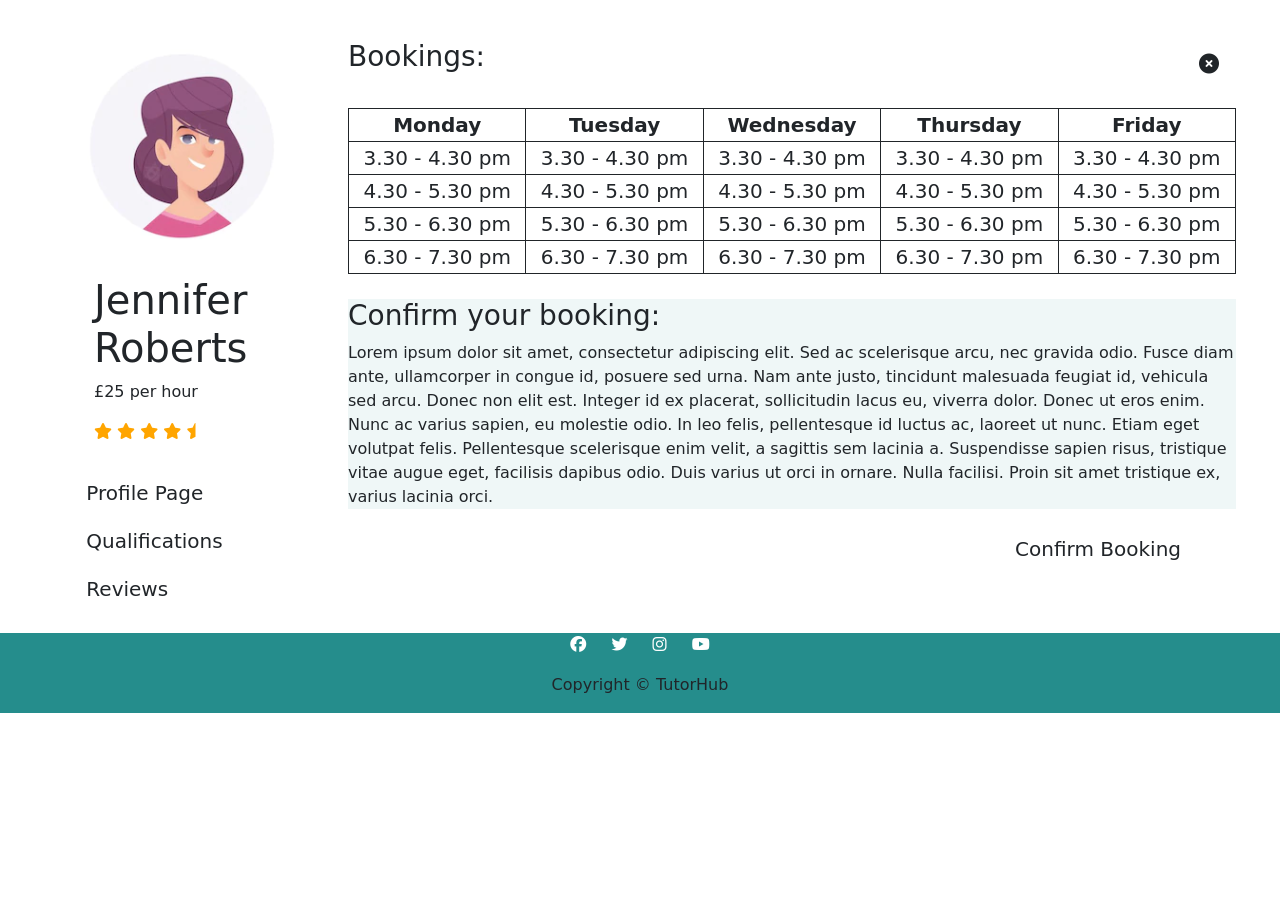
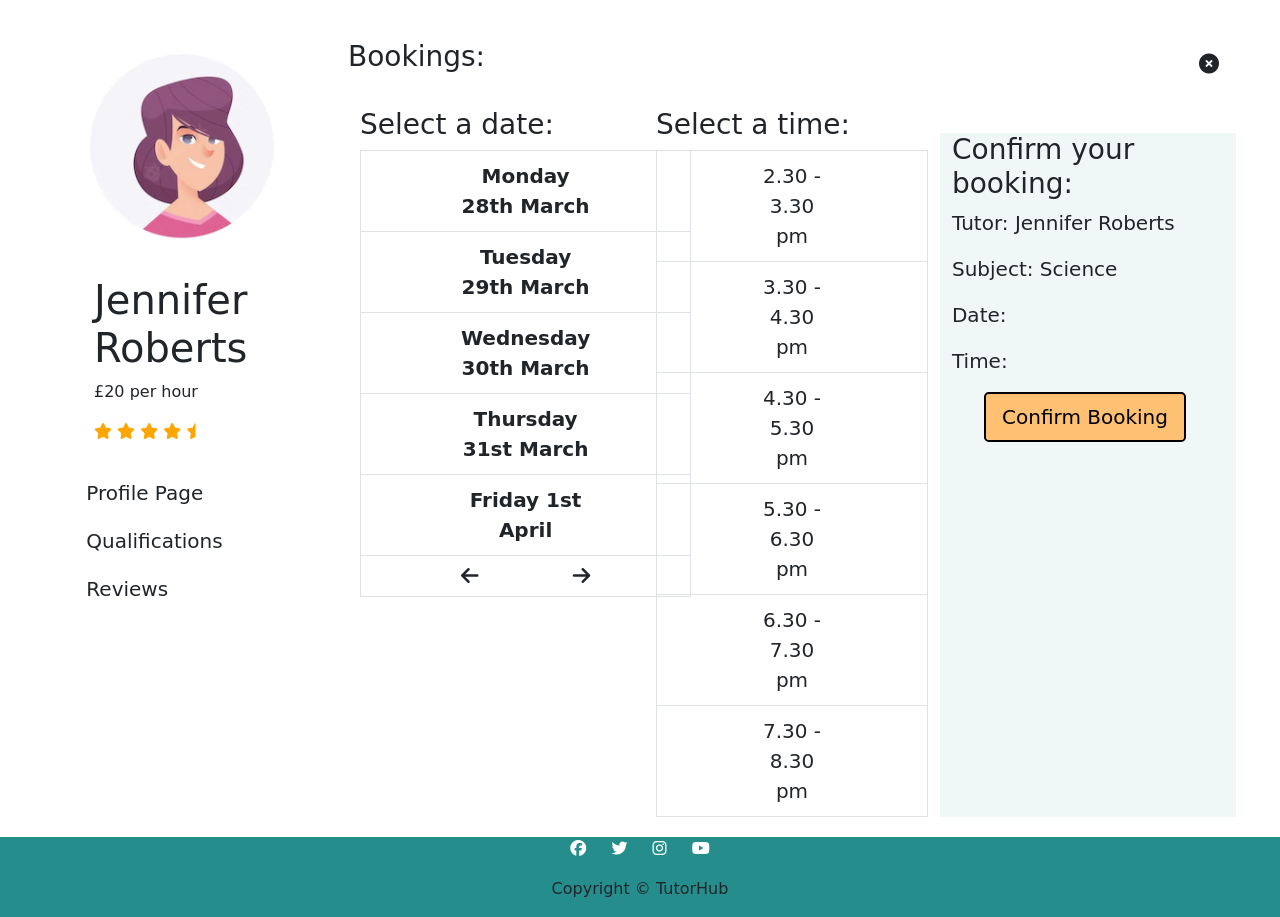
Before and after one commit to sophiebatten123/Tutoring-Hub, a Django app: page /tutors/tutor_two/ in a window 1280 px wide. Shown: the part 56-973 px from the top of the page. Before the commit the page ends 769 px from the top, so only its background shows below. Run offline with Django 3.2, Linux system fonts and the light colour scheme; lists and menus that the app fills with data are empty; some libraries are stand-ins or nearby versions; some web fonts are replaced.

Commit message:
User booking data is now displaying on their upcoming bookings profile page

```diff
--- a/static/css/style.css
+++ b/static/css/style.css
@@ -47,6 +47,17 @@ html, body {
 
 .placeholder h3 {
     padding-top: 115px;
+}
+
+.table-space {
+    margin-top: 10px;
+    width: 30%;
+}
+
+.bold {
+    background-color: #fec173;
+    font-weight: bold;
+    font-size: 20px;
 }
 
 /* ............................................... Home page styling */
--- a/static/js/tutor.js
+++ b/static/js/tutor.js
@@ -87,6 +87,8 @@ function confirmBooking(){
 
     var confirmDate = document.getElementById("confirm-date");
     var confirmTime = document.getElementById("confirm-time");
+    var tutorName = document.getElementById("tutor-name");
+    var subjectName = document.getElementById("subject");
 
     /* Upon click of the confirm booking button the users selection of date and time are recognised.
     If the user has not selected a date or time an error message will be displayed on the screen.
@@ -99,6 +101,8 @@ function confirmBooking(){
         console.log(confirmTime.innerHTML);
         var date = confirmDate.innerHTML;
         var time = confirmTime.innerHTML;
+        var tutor = tutorName.innerHTML;
+        var subject = subjectName.innerHTML;
 
         // Date and time variables are sent to the users database via the fetch function.
         fetch("confirm_booking/", {
@@ -111,7 +115,9 @@ function confirmBooking(){
             },
             body: JSON.stringify({
                 date: date,
-                time: time
+                time: time,
+                tutor: tutor,
+                subject: subject
             })
         })
         .then(response => {
@@ -122,7 +128,7 @@ function confirmBooking(){
             return response.json();
         })
         .then(data => {
-            console.log(data);
+            window.location.href = "/profile";
         })
         .catch(error => {
             console.log(error);
--- a/tutorprofile/templates/tutorprofile/tutor_one.html
+++ b/tutorprofile/templates/tutorprofile/tutor_one.html
@@ -116,6 +116,8 @@
                 </div>
                 <div class="col-4 confirm-booking" id="confirm">
                     <h3>Confirm your booking:</h3>
+                    <p>Tutor: <span id="tutor-name">Barry Hyman</span></p>
+                    <p>Subject: <span id="subject">Maths</span></p>
                     <p>Date: <span id="confirm-date"></span></p>
                     <p>Time: <span id="confirm-time"></span></p>
                     <div class="row booking-button">
--- a/tutorprofile/templates/tutorprofile/tutor_two.html
+++ b/tutorprofile/templates/tutorprofile/tutor_two.html
@@ -14,7 +14,7 @@
             <div class="row">
                 <div class="col-12 user-info">
                     <h1>Jennifer Roberts</h1>
-                    <p>£25 per hour</p>
+                    <p>£20 per hour</p>
                     <i class="fa-solid fa-star"></i>
                     <i class="fa-solid fa-star"></i>
                     <i class="fa-solid fa-star"></i>
@@ -55,7 +55,7 @@
         </div>
         <div class="col-3" id="bookings-button">
             <div class="row booking-button">
-                <button class="btn btn-signup btn-lg user-btns" id="booking-btn">Book Lesson</button>
+                <button class="btn btn-signup btn-lg user-btns tutorpage-buttons" id="booking-btn">Book Lesson</button>
             </div>
         </div>
         <div class="col-9" id="bookings">
@@ -68,57 +68,62 @@
                 </div>
             </div>
             <div class="row booking-table">
+                <div class="col-4">
+                    <h3>Select a date:</h3>
                     <table class="center">
                         <tr>
-                        <th>Monday</th>
-                        <th>Tuesday</th>
-                        <th>Wednesday</th>
-                        <th>Thursday</th>
-                        <th>Friday</th>
+                            <th class="day-slot table" onclick="selectDate()">Monday 28th March</th>
                         </tr>
                         <tr>
-                        <td>3.30 - 4.30 pm</td>
-                        <td>3.30 - 4.30 pm</td>
-                        <td>3.30 - 4.30 pm</td>
-                        <td>3.30 - 4.30 pm</td>
-                        <td>3.30 - 4.30 pm</td>
+                            <th class="day-slot table" onclick="selectDate()">Tuesday 29th March</th>
                         </tr>
                         <tr>
-                        <td>4.30 - 5.30 pm</td>
-                        <td>4.30 - 5.30 pm</td>
-                        <td>4.30 - 5.30 pm</td>
-                        <td>4.30 - 5.30 pm</td>
-                        <td>4.30 - 5.30 pm</td>
+                            <th class="day-slot table" onclick="selectDate()">Wednesday 30th March</th>
                         </tr>
                         <tr>
-                        <td>5.30 - 6.30 pm</td>
-                        <td>5.30 - 6.30 pm</td>
-                        <td>5.30 - 6.30 pm</td>
-                        <td>5.30 - 6.30 pm</td>
-                        <td>5.30 - 6.30 pm</td>
+                            <th class="day-slot table" onclick="selectDate()">Thursday 31st March</th>
                         </tr>
                         <tr>
-                        <td>6.30 - 7.30 pm</td>
-                        <td>6.30 - 7.30 pm</td>
-                        <td>6.30 - 7.30 pm</td>
-                        <td>6.30 - 7.30 pm</td>
-                        <td>6.30 - 7.30 pm</td>
+                            <th class="day-slot table" onclick="selectDate()">Friday 1st April</th>
+                        </tr>
+                        <tr>
+                            <th class="table"><i class="fa-solid fa-arrow-left" id="left"></i><i class="fa-solid fa-arrow-right" id="right"></i></th>
                         </tr>
                     </table>
                 </div>
-            <div class="confirm-booking">
+                <div class="col-4">
+                    <h3>Select a time:</h3>
+                    <table class="center">
+                        <tr>
+                            <td class="time-slot table" onclick="selectTime()">2.30 - 3.30 pm</td>
+                        </tr>
+                        <tr>
+                            <td class="time-slot table" onclick="selectTime()">3.30 - 4.30 pm</td>
+                        </tr>
+                        <tr>
+                            <td class="time-slot table" onclick="selectTime()">4.30 - 5.30 pm</td>
+                        </tr>
+                        <tr>
+                            <td class="time-slot table" onclick="selectTime()">5.30 - 6.30 pm</td>
+                        </tr>
+                        <tr>
+                            <td class="time-slot table" onclick="selectTime()">6.30 - 7.30 pm</td>
+                        </tr>
+                        <tr>
+                            <td class="time-slot table" onclick="selectTime()">7.30 - 8.30 pm</td>
+                        </tr>
+                    </table>
+                </div>
+                <div class="col-4 confirm-booking" id="confirm">
                     <h3>Confirm your booking:</h3>
-                <p>Lorem ipsum dolor sit amet, consectetur adipiscing elit. Sed ac scelerisque arcu, nec gravida odio.
-                    Fusce diam ante, ullamcorper in congue id, posuere sed urna. Nam ante justo, tincidunt malesuada
-                    feugiat id, vehicula sed arcu. Donec non elit est. Integer id ex placerat, sollicitudin lacus eu,
-                    viverra dolor. Donec ut eros enim. Nunc ac varius sapien, eu molestie odio. In leo felis,
-                    pellentesque id luctus ac, laoreet ut nunc. Etiam eget volutpat felis. Pellentesque scelerisque enim
-                    velit, a sagittis sem lacinia a. Suspendisse sapien risus, tristique vitae augue eget, facilisis
-                    dapibus odio. Duis varius ut orci in ornare. Nulla facilisi. Proin sit amet tristique ex, varius
-                    lacinia orci.</p>
+                    <p>Tutor: <span id="tutor-name">Jennifer Roberts</span></p>
+                    <p>Subject: <span id="subject">Science</span></p>
+                    <p>Date: <span id="confirm-date"></span></p>
+                    <p>Time: <span id="confirm-time"></span></p>
+                    <div class="row booking-button">
+                        <button class="btn btn-signup btn-lg user-btns tutorpage-buttons" id="confirm-btn">Confirm Booking</button>
                     </div>
-            <div class="row booking-button">
-                <button class="btn btn-signup btn-lg user-btns" id="confirm-btn">Confirm Booking</button>
+                </div>
             </div>
         </div>
     </div>
--- a/tutorprofile/urls.py
+++ b/tutorprofile/urls.py
@@ -9,4 +9,6 @@ urlpatterns = [
     path('tutor_two/', views.tutor_two, name='tutor_two'),
     path('tutor_three/', views.tutor_three, name='tutor_three'),
     path('tutor_one/confirm_booking/', views.confirm_booking, name='confirm_booking'),
+    path('tutor_two/confirm_booking/', views.confirm_booking, name='confirm_booking'),
+    path('tutor_three/confirm_booking/', views.confirm_booking, name='confirm_booking'),
 ]
--- a/tutorprofile/views.py
+++ b/tutorprofile/views.py
@@ -1,11 +1,11 @@
 '''
 Importing the relevant packages.
 '''
-from django.http import HttpResponse
 from django.shortcuts import render
 from django.contrib.auth.decorators import login_required
 from .models import Booking
-from userprofile.models import UserProfile
+from django.http import JsonResponse
+
 import json
 
 
@@ -45,12 +45,23 @@ def confirm_booking(request):
         request_body = json.loads(request.body)
         date = request_body['date']
         time = request_body['time']
+        tutor = request_body['tutor']
+        subject = request_body['subject']
+
         booking.date = date
         booking.time = time
+        booking.tutor = tutor
+        booking.subject = subject
+        booking.student = request.user
+        booking.save()
 
-        instance = booking.save()
-        instance.student = request.user
-        instance.save()
+        bookings = Booking.objects.all().values()
 
-    print(request.POST[date, time])
-    return HttpResponse('hello')
+        template_name = "userprofile/profile.html"
+
+        args = {
+            "bookings": list(bookings),
+        }
+        return JsonResponse(args)
+
+    return render(request, template_name, args)
--- a/userprofile/views.py
+++ b/userprofile/views.py
@@ -6,6 +6,7 @@ from django.contrib.auth.decorators import login_required
 from django.shortcuts import render, get_object_or_404
 from .models import UserProfile
 from .forms import MakeProfileForm
+from tutorprofile.models import Booking
 
 
 @login_required
@@ -28,6 +29,7 @@ def profile(request):
     template = 'userprofile/profile.html'
     context = {
         'profile': user_profile,
+        'bookings': Booking.objects.filter(student=request.user),
         'form': form,
         'on_profile_page': True
     }
```
Also changed, not shown: tutorprofile/admin.py (+8 -1 lines), tutorprofile/models.py (+8 -2 lines), tutorprofile/templates/tutorprofile/tutor_three.html (+43 -38 lines), userprofile/templates/userprofile/profile.html (+21 -3 lines), db.sqlite3, tutorprofile/migrations/0003_auto_20220328_1512.py (added). Lines whose indentation alone changed are shown as unchanged.
